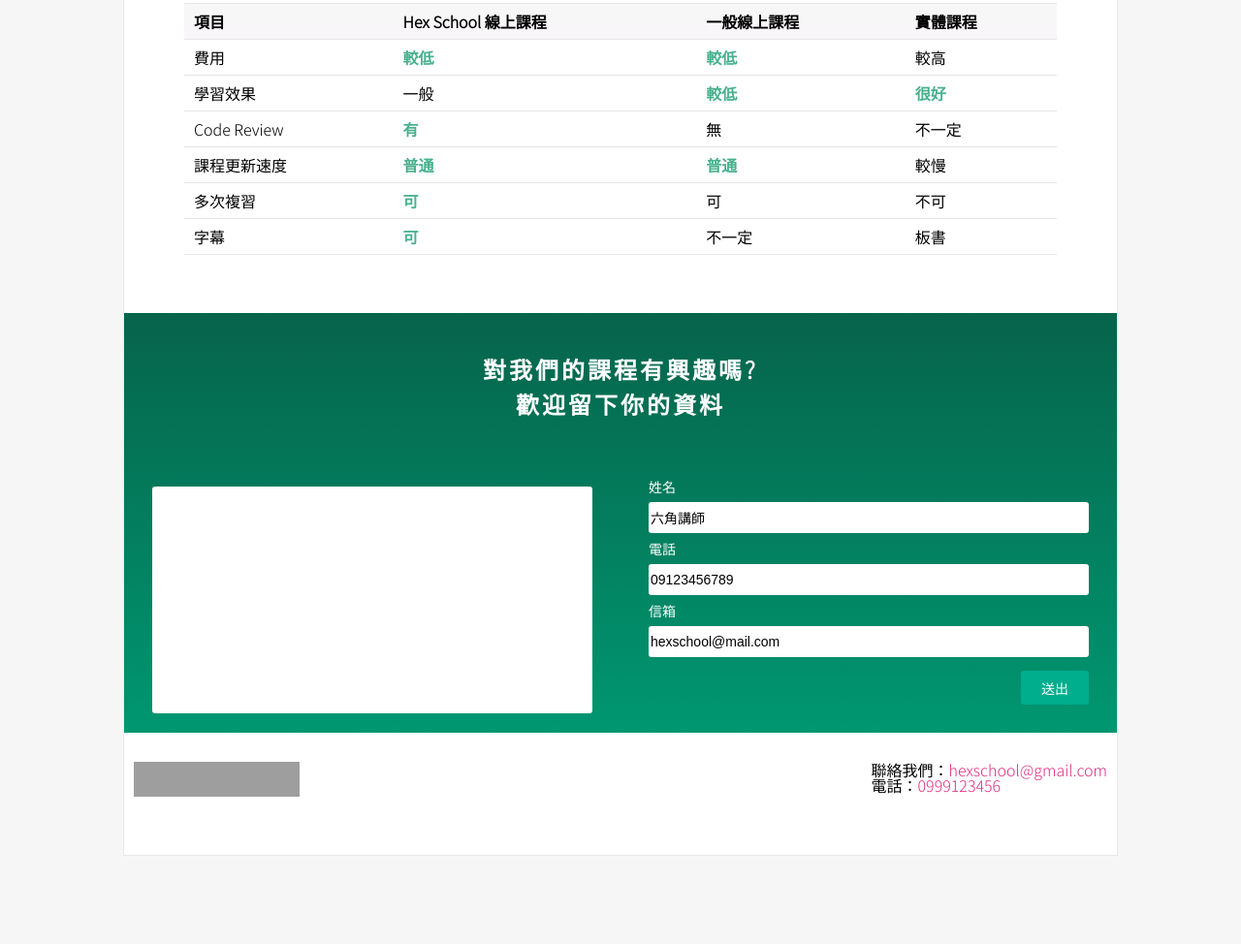
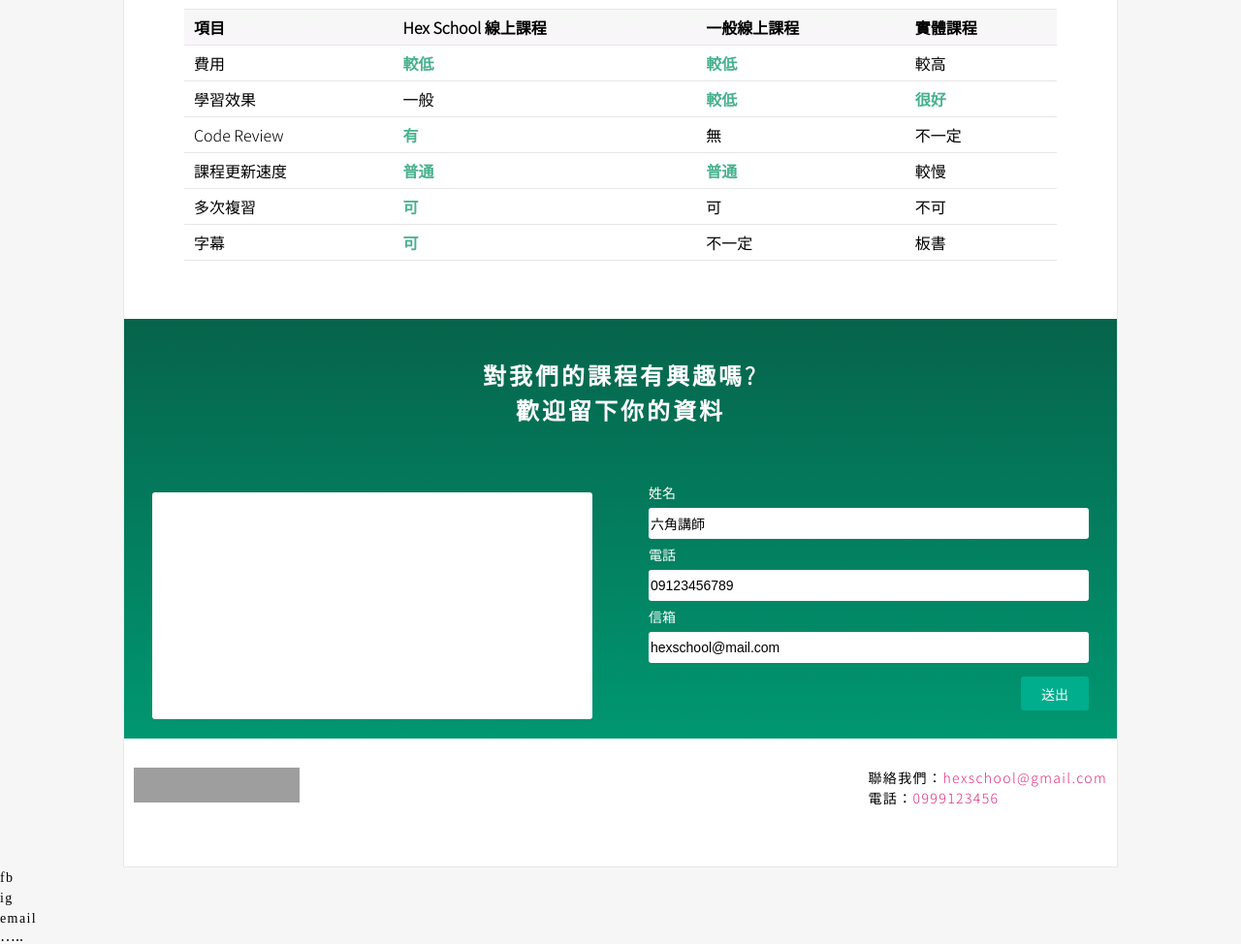
Before and after one commit to joyce44528/demo, a plain HTML site: page finalwork1/finalwork1.html in a window 1280 px wide. Shown: the part 1228-2202 px from the top of the page at 97% size. Before the commit the page ends 2111 px from the top, so only its background shows below. Drawn offline with Linux system fonts and the light colour scheme; grey boxes are pictures that could not be loaded.

Commit message:
Add files via upload

```diff
--- a/finalwork1/css/finalwork.css
+++ b/finalwork1/css/finalwork.css
@@ -27,7 +27,7 @@
 }
 .nav .menu{
     display: flex;
-    padding: 5px 10px;
+    padding: 3px 10px;
     line-height: 1;
 
 }
@@ -73,7 +73,6 @@
     justify-content: space-between;
     align-items: center;
     background-color: #fff;
-
 
 }
 
@@ -154,6 +153,7 @@
 }
 
 .content .intro{
+    width: 100%;
     display: flex;
     justify-content: space-around;
 
@@ -186,7 +186,7 @@
 
 }
 
-.item-text p,.item-text li{
+.item-text p,li{
     font-size: 14px;
     line-height: 1.5;
     letter-spacing: .1em;
@@ -303,13 +303,13 @@
     color: #fff;
     transform: scale(1,1);
     transition: .2s .1s;
+    cursor: pointer;
 }
 
 
 .data fieldset input:last-child:hover{
     background-color: rgb(196, 114, 47);
     transform: scale(1.2,1.2);
-    cursor: pointer;
 }
 .footer{
     display: flex;
--- a/finalwork1/finalwork1.html
+++ b/finalwork1/finalwork1.html
@@ -168,3 +168,14 @@
     </div>
 </body>
 </html>
+
+<ul>
+    <li>
+        <ul>
+            <li>fb</li>
+            <li>ig</li>
+        </ul>
+    </li>
+    <li>email</li>
+    …..
+</ul>
```
